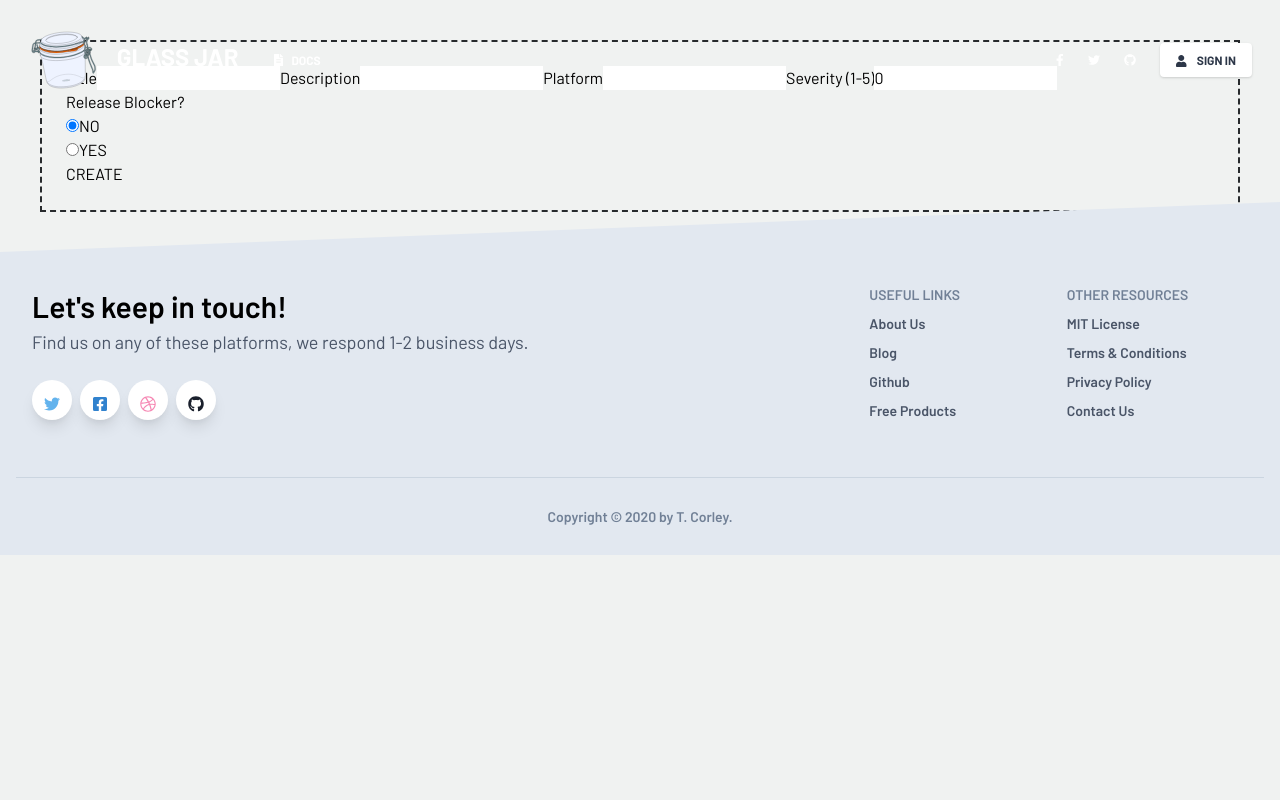
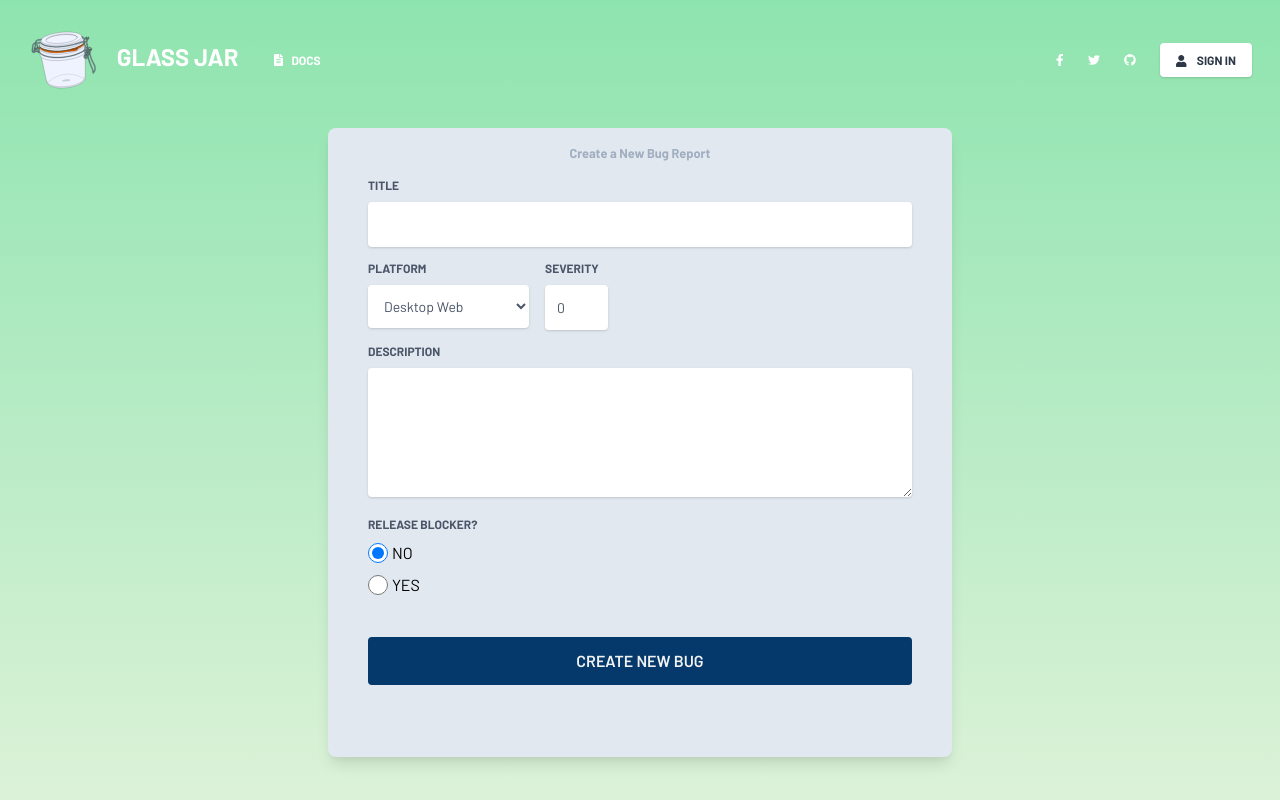
Before and after one commit to tim-corley/mern-example-app, a React app in the folder client/: page /add in a window 1280 px wide. Shown: the top 800 px of the page. Built offline with nearby package versions, Linux system fonts and the light colour scheme.

Commit message:
adding styling for create new bug form

```diff
--- a/client/src/components/AddBug.js
+++ b/client/src/components/AddBug.js
@@ -1,5 +1,7 @@
 import React, { useState } from "react";
 import { useMutation, gql } from "@apollo/client";
+import Button from "./Button";
+import { useHistory } from "react-router-dom";
 
 const ADD_BUG = gql`
   mutation AddBug(
@@ -35,6 +37,7 @@ const AddBug = () => {
     severity: 0,
     releaseBlocker: false,
   };
+  const history = useHistory();
   const [bugData, setBugData] = useState(initialState);
   const [addBug] = useMutation(ADD_BUG);
 
@@ -62,7 +65,6 @@ const AddBug = () => {
 
   const sumbitBug = (e) => {
     e.preventDefault();
-    console.log("\n 📬 SENDING NEW BUG DATA TO SERVER...");
     const { title, description, platform, severity, releaseBlocker } = bugData;
     addBug({
       variables: {
@@ -73,67 +75,136 @@ const AddBug = () => {
         releaseBlocker,
       },
     });
-    console.log("\n ✅ SUCCESS!");
+    history.push("/");
   };
 
   return (
-    <div className="m-10 p-6 border-dashed border-2 border-dark">
+    <main>
+      <div
+        className="relative pt-16 pb-32 flex content-center items-center justify-center"
+        style={{
+          minHeight: "75vh",
+        }}
+      >
+        <div className="absolute top-0 w-full h-full bg-center bg-cover bg-gradient-to-b from-primary to-secondary"></div>
+        <section className="z-10 w-full lg:w-3/4 h-full mx-4">
+          <div className="mt-10 lg:m-10 lg:p-6 flex justify-center">
+            <div className="relative flex flex-col min-w-0 break-words w-full lg:w-3/4 mb-6 shadow-lg rounded-lg bg-gray-300 border-0">
+              <div className="flex-auto px-4 lg:px-10 py-10 pt-0">
+                <div className="text-gray-500 text-center my-3 font-bold">
+                  <small>Create a New Bug Report</small>
+                </div>
                 <form onSubmit={sumbitBug}>
-        <label>Title</label>
+                  <div className="relative w-full mb-3">
+                    <label
+                      className="block uppercase text-gray-700 text-xs font-bold mb-2"
+                      htmlFor="title"
+                    >
+                      Title
+                    </label>
                     <input
                       type="text"
                       required
+                      className="px-3 py-3 placeholder-gray-400 text-gray-700 bg-white rounded text-sm shadow focus:outline-none focus:shadow-outline w-full"
+                      style={{ transition: "all .15s ease" }}
                       value={bugData.title}
                       name="title"
                       onChange={handleChange}
-        ></input>
-        <label>Description</label>
+                    />
+                  </div>
+                  <div className="lg:flex flex-row">
+                    <div className="relative lg:mr-2 mb-3">
+                      <label
+                        className="block uppercase text-gray-700 text-xs font-bold mb-2"
+                        htmlFor="title"
+                      >
+                        Platform
+                      </label>
+                      <select
+                        type="text"
+                        className="px-3 py-3 placeholder-gray-400 text-gray-700 bg-white rounded text-sm shadow focus:outline-none focus:shadow-outline w-full"
+                        style={{ transition: "all .15s ease" }}
+                        value={bugData.platform}
+                        name="platform"
+                        onChange={handleChange}
+                      >
+                        <option>Desktop Web</option>
+                        <option>Mobile Web</option>
+                        <option>iOS Mobile App</option>
+                        <option>Android Mobile App</option>
+                      </select>
+                    </div>
+                    <div className="relative lg:ml-2 mb-3">
+                      <label
+                        className="block uppercase text-gray-700 text-xs font-bold mb-2"
+                        htmlFor="title"
+                      >
+                        Severity
+                      </label>
                       <input
-          type="text"
+                        type="number"
+                        min="0"
+                        max="5"
+                        className="px-3 py-3 placeholder-gray-400 text-gray-700 bg-white rounded text-sm shadow focus:outline-none focus:shadow-outline"
+                        style={{ transition: "all .15s ease" }}
+                        value={bugData.severity}
+                        name="severity"
+                        onChange={handleChange}
+                      />
+                    </div>
+                  </div>
+                  <div className="relative w-full mb-3">
+                    <label
+                      className="block uppercase text-gray-700 text-xs font-bold mb-2"
+                      htmlFor="description"
+                    >
+                      Description
+                    </label>
+                    <textarea
+                      type="textarea"
+                      className="px-3 py-3 placeholder-gray-400 text-gray-700 bg-white rounded text-sm shadow focus:outline-none focus:shadow-outline w-full"
+                      style={{ transition: "all .15s ease" }}
                       value={bugData.description}
                       name="description"
                       onChange={handleChange}
-        ></input>
-        <label>Platform</label>
-        <input
-          type="text"
-          value={bugData.platform}
-          name="platform"
-          onChange={handleChange}
-        ></input>
-        <label>Severity (1-5)</label>
-        <input
-          type="number"
-          value={bugData.severity}
-          name="severity"
-          onChange={handleChange}
-        ></input>
-        <div>Release Blocker?</div>
-        <label>
+                      rows={5}
+                    />
+                  </div>
+                  <div className="block uppercase text-gray-700 text-xs font-bold mb-2">
+                    Release Blocker?
+                  </div>
+                  <div className="flex flex-col">
+                    <label className="inline-flex items-center">
                       <input
                         type="radio"
                         name="releaseBlocker"
+                        className="mr-1 w-5 h-5"
                         value="false"
                         checked={bugData.releaseBlocker === false}
                         onChange={handleChange}
                       ></input>
                       NO
                     </label>
-        <br />
-        <label>
+                    <label className="inline-flex items-center my-2">
                       <input
                         type="radio"
                         name="releaseBlocker"
+                        className="mr-1 w-5 h-5"
                         value="true"
                         checked={bugData.releaseBlocker === true}
                         onChange={handleChange}
                       ></input>
                       YES
                     </label>
-        <br />
-        <button type="submit">CREATE</button>
+                  </div>
+                  <Button label={"Create New Bug"} />
                 </form>
               </div>
+            </div>
+          </div>
+        </section>
+      </div>
+    </main>
   );
 };
 
--- a/client/src/components/FooterMin.js
+++ b/client/src/components/FooterMin.js
@@ -0,0 +1,67 @@
+import React from "react";
+
+export default function FooterMin({ absolute }) {
+  return (
+    <>
+      <footer
+        className={
+          (absolute ? "absolute w-full bottom-0 bg-gray-900" : "relative") +
+          " pb-6"
+        }
+      >
+        <div className="container mx-auto px-4">
+          <hr className="mb-6 border-b-1 border-gray-700" />
+          <div className="flex flex-wrap items-center md:justify-between justify-center">
+            <div className="w-full md:w-4/12 px-4">
+              <div className="text-sm text-white font-semibold py-1">
+                Copyright © {new Date().getFullYear()}{" "}
+                <a
+                  href="https://www.creative-tim.com"
+                  className="text-white hover:text-gray-400 text-sm font-semibold py-1"
+                >
+                  T. Corley
+                </a>
+              </div>
+            </div>
+            <div className="w-full md:w-8/12 px-4">
+              <ul className="flex flex-wrap list-none md:justify-end  justify-center">
+                <li>
+                  <a
+                    href="https://www.creative-tim.com"
+                    className="text-white hover:text-gray-400 text-sm font-semibold block py-1 px-3"
+                  >
+                    Glass Jar
+                  </a>
+                </li>
+                <li>
+                  <a
+                    href="https://www.creative-tim.com/presentation"
+                    className="text-white hover:text-gray-400 text-sm font-semibold block py-1 px-3"
+                  >
+                    About Us
+                  </a>
+                </li>
+                <li>
+                  <a
+                    href="http://blog.creative-tim.com"
+                    className="text-white hover:text-gray-400 text-sm font-semibold block py-1 px-3"
+                  >
+                    Blog
+                  </a>
+                </li>
+                <li>
+                  <a
+                    href="https://github.com/creativetimofficial/argon-design-system/blob/master/LICENSE.md"
+                    className="text-white hover:text-gray-400 text-sm font-semibold block py-1 px-3"
+                  >
+                    MIT License
+                  </a>
+                </li>
+              </ul>
+            </div>
+          </div>
+        </div>
+      </footer>
+    </>
+  );
+}
--- a/client/src/components/layouts/UserLanding.js
+++ b/client/src/components/layouts/UserLanding.js
@@ -4,7 +4,6 @@ import NewRegister from "../NewRegister";
 
 const UserLanding = ({ errorInfo }) => {
   return (
-    <>
     <main>
       <div
         className="relative pt-16 pb-32 flex content-center items-center justify-center"
@@ -33,7 +32,6 @@ const UserLanding = ({ errorInfo }) => {
         </section>
       </div>
     </main>
-    </>
   );
 };
 
```
Lines whose indentation alone changed are shown as unchanged.
